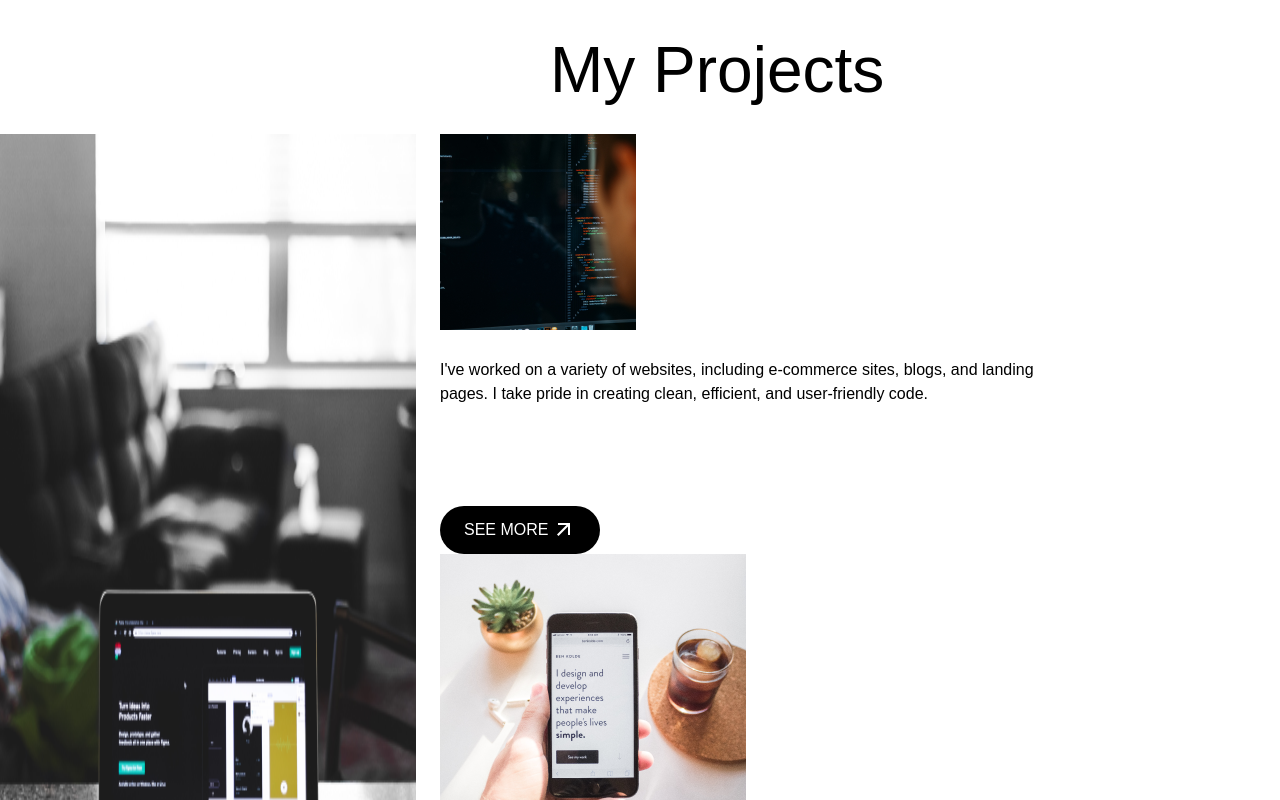
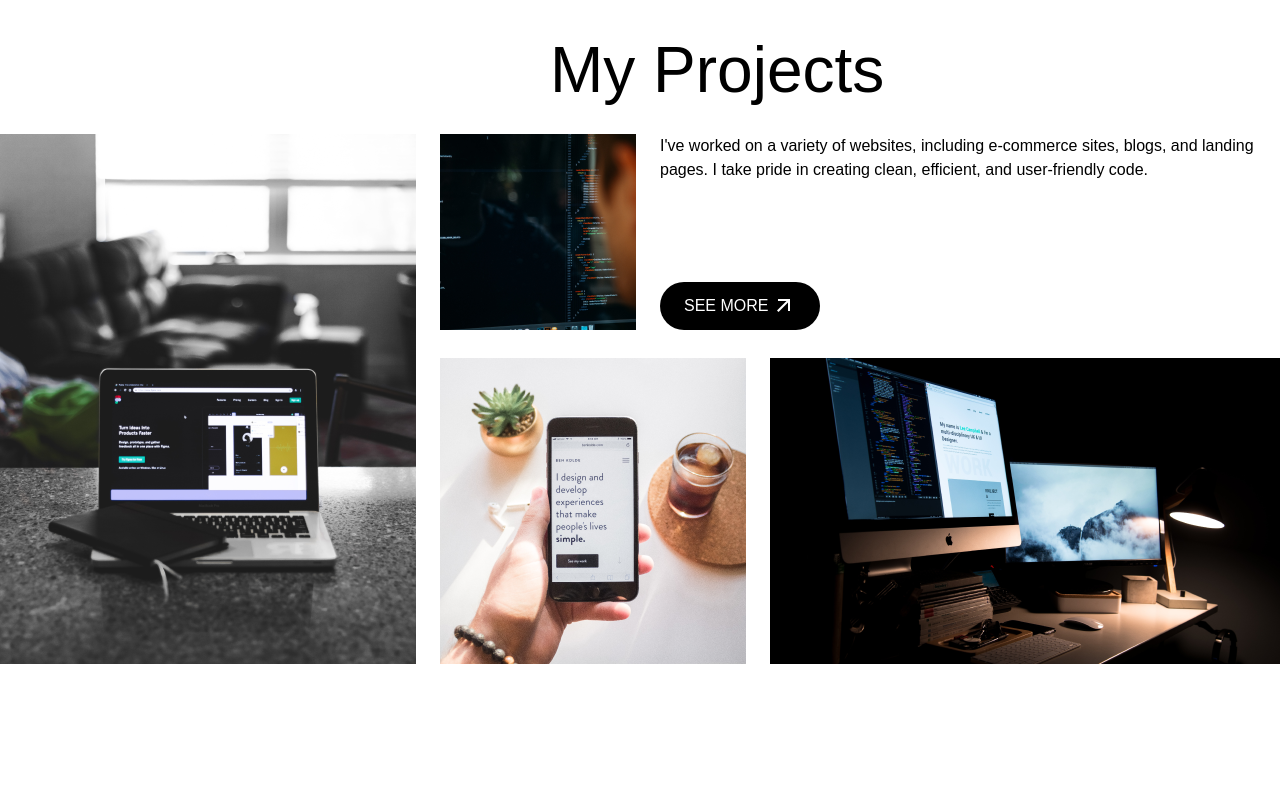
Before and after one commit to 1457dys/2024-web-layout-homework-week-2, a plain HTML site: page index.html in a window 1280 px wide. Shown: the part 3160-3960 px from the top of the page. Drawn offline with Linux system fonts and the light colour scheme; a web font is replaced by a local one.

Commit message:
fix my project flex
add inner's inner div
and img->max-width:100%; height:auto;
delect fw-w

```diff
--- a/css/style.css
+++ b/css/style.css
@@ -74,6 +74,10 @@ a{
     width: 636px;
     height: 196px;
     flex-direction: column;
+}
+.project-img{
+    max-width: 100%;
+    height: auto;
 }
 .d-block{
     display: block;
--- a/index.html
+++ b/index.html
@@ -118,14 +118,19 @@
             <div class="project-wrapper d-flex jc-sb">
                 <img src="image/Rectangle 10.png" alt="project-img" class="project-img d-block">
             <!-- project-inner-wrapper     -->
-                <div class="project-inner-wrapper d-flex fw-w w-6 ml-6">
-                    <img src="image/Rectangle 15.png" alt="project-img" class="project-img d-block mr-6 mb-7" style="height: 196px;">
+                <div class="project-inner-wrapper w-6 ml-6">
+                    <div class="d-flex">
+                        <img src="image/Rectangle 15.png" alt="project-img" class="project-img d-block mr-6 mb-7">
                     <div class="project-description-wrapper d-flex jc-sb">
                         <p class="project-description">I've worked on a variety of websites, including e-commerce sites, blogs, and landing pages. I take pride in creating clean, efficient, and user-friendly code.</p>
                         <a href="#" class="more-project-link button-light as-fs">SEE MORE</a>
                     </div>
-                    <img src="image/Rectangle 14.png" alt="project-img" class="project-img d-block mr-6">
+                    </div>
+                    <div class="d-flex">
+                        <img src="image/Rectangle 14.png" alt="project-img" class="project-img d-block mr-6">
                     <img src="image/Rectangle 29.png" alt="project-img" class="project-img d-block">
+                    </div>
+
                 </div>
             </div>
         </div>
```
